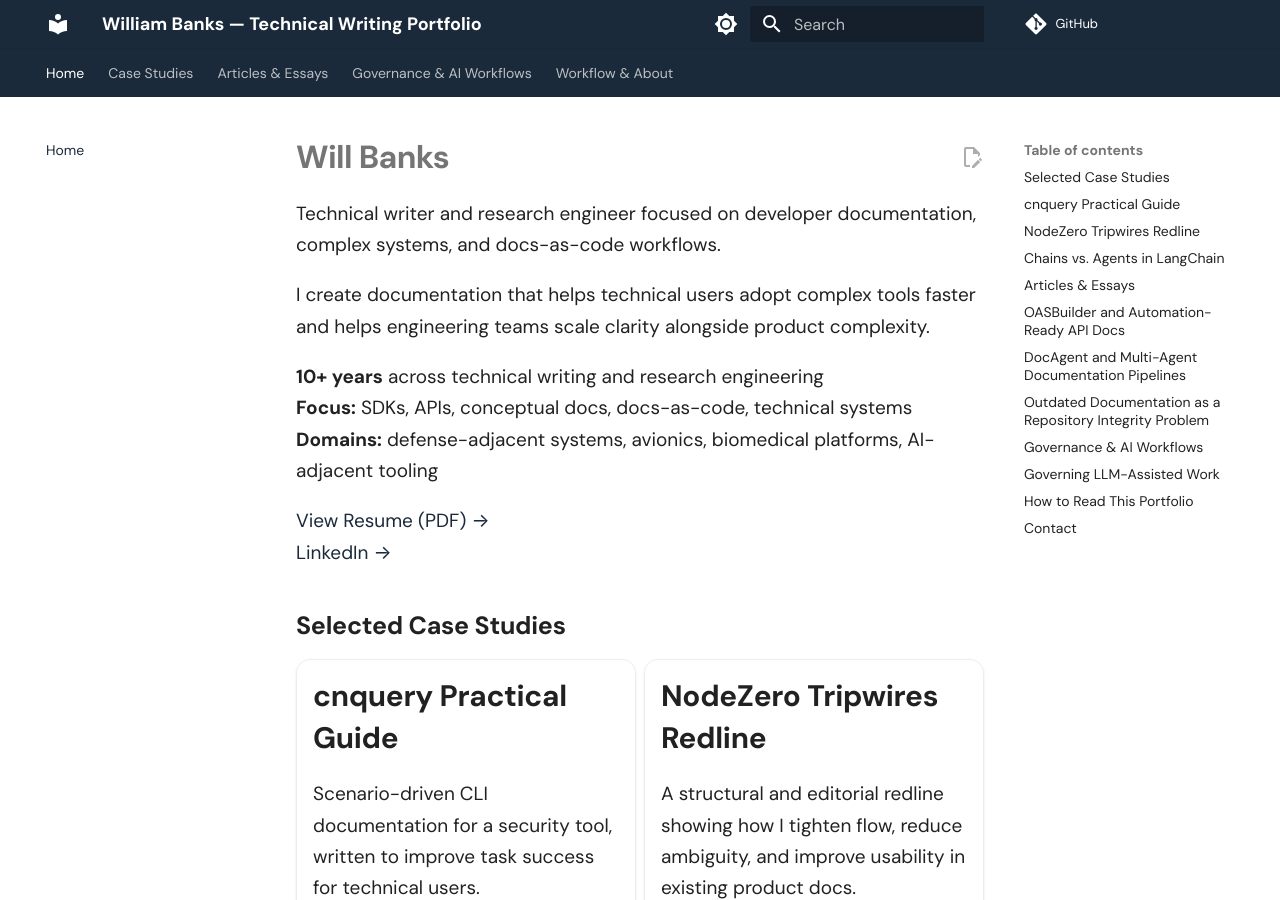
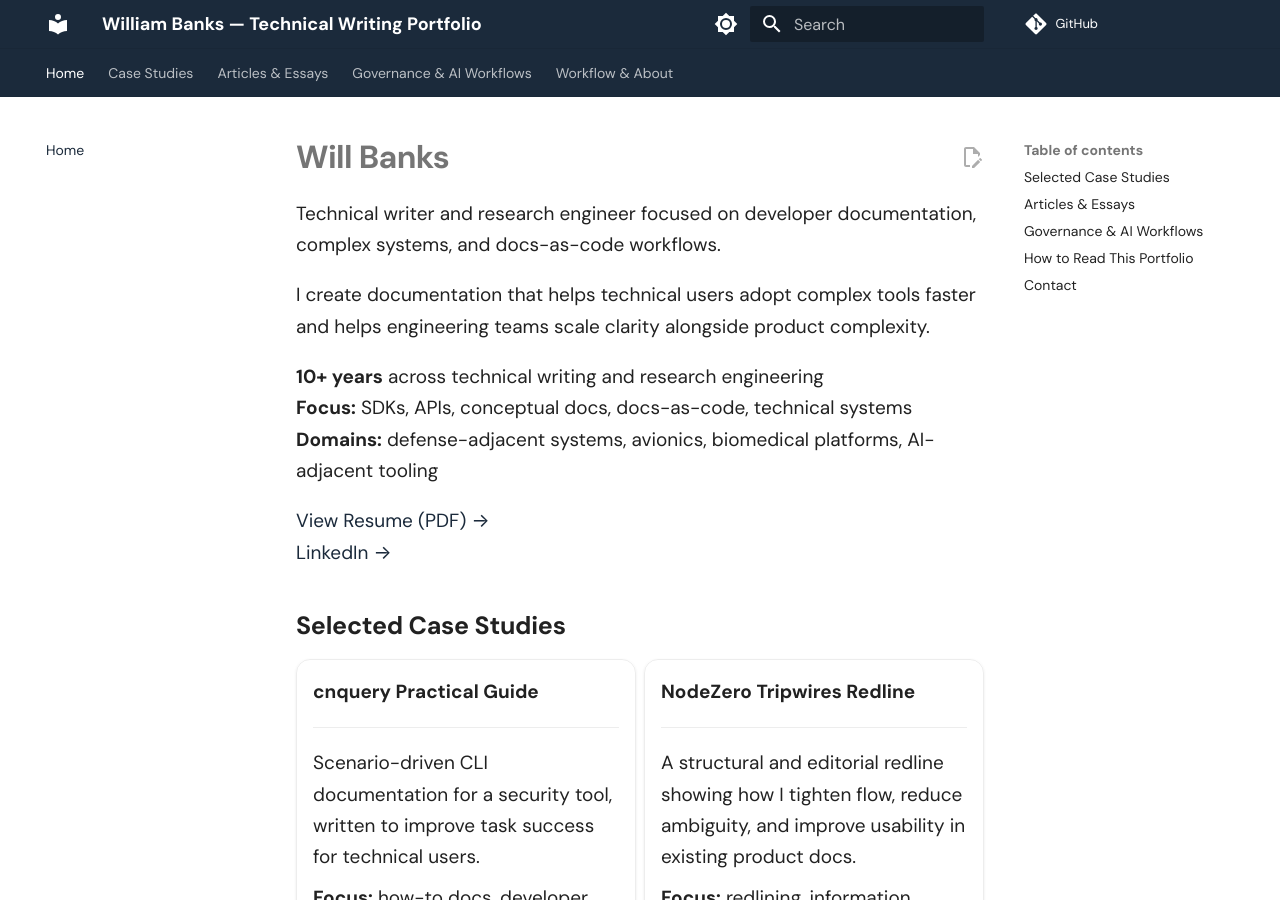
Before and after one commit to bankswe-portfolio/tech-writing-portfolio, an MkDocs documentation site: the page built from docs/index.md, in a window 1280 px wide and 900 px high. Built offline with MkDocs 1.6.1 and Material for MkDocs 9.7.7, drawn with Linux system fonts in a browser that asks for light colours; comment, search, counter and statistics services are not loaded.

Commit message:
Simplify homepage card markup to fix overlap

```diff
--- a/docs/index.md
+++ b/docs/index.md
@@ -15,21 +15,30 @@
 
 <div class="grid cards" markdown>
 
--   ## cnquery Practical Guide
+-   **cnquery Practical Guide**
+
+    ---
+
     Scenario-driven CLI documentation for a security tool, written to improve task success for technical users.
 
     **Focus:** how-to docs, developer UX, task flow
 
     [Read case study →](./case-studies/cnquery-practical-guide_mkdocs/)
 
--   ## NodeZero Tripwires Redline
+-   **NodeZero Tripwires Redline**
+
+    ---
+
     A structural and editorial redline showing how I tighten flow, reduce ambiguity, and improve usability in existing product docs.
 
     **Focus:** redlining, information architecture, usability
 
     [Read case study →](./case-studies/horizon3ai-tripwires-redline/)
 
--   ## Chains vs. Agents in LangChain
+-   **Chains vs. Agents in LangChain**
+
+    ---
+
     A conceptual explainer for developers choosing between fixed workflows and agentic architectures.
 
     **Focus:** conceptual docs, diagrams, onboarding clarity
@@ -44,21 +53,30 @@
 
 <div class="grid cards" markdown>
 
--   ## OASBuilder and Automation-Ready API Docs
+-   **OASBuilder and Automation-Ready API Docs**
+
+    ---
+
     Why API documentation is becoming directly relevant to machine-readable interfaces and downstream automation.
 
     **Theme:** API docs, automation, documentation as infrastructure
 
     [Read article →](./articles/oasbuilder/)
 
--   ## DocAgent and Multi-Agent Documentation Pipelines
+-   **DocAgent and Multi-Agent Documentation Pipelines**
+
+    ---
+
     What multi-agent generation and verification workflows suggest about the future of documentation CI.
 
     **Theme:** AI-assisted docs, verification, agentic workflows
 
     [Read article →](./articles/docagent/)
 
--   ## Outdated Documentation as a Repository Integrity Problem
+-   **Outdated Documentation as a Repository Integrity Problem**
+
+    ---
+
     Why certain documentation defects should be treated like CI-detectable repository failures instead of editorial drift.
 
     **Theme:** docs-as-code, CI, referential correctness
@@ -75,7 +93,10 @@
 
 <div class="grid cards" markdown>
 
--   ## Governing LLM-Assisted Work
+-   **Governing LLM-Assisted Work**
+
+    ---
+
     A three-piece framework series plus companion architecture note on how to structure long-lived AI-assisted projects so they do not quietly drift, self-authorize, or converge on the wrong object.
 
     **Best entry point:** The Frozen Anchor
```
